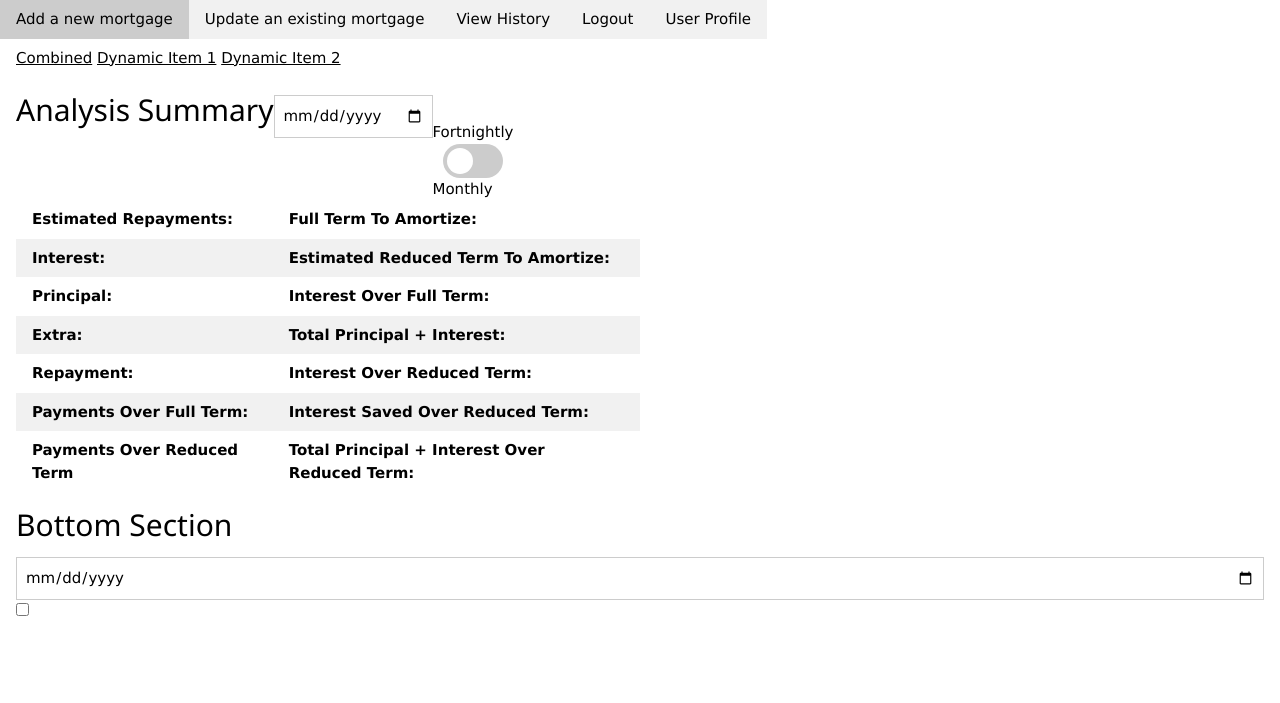
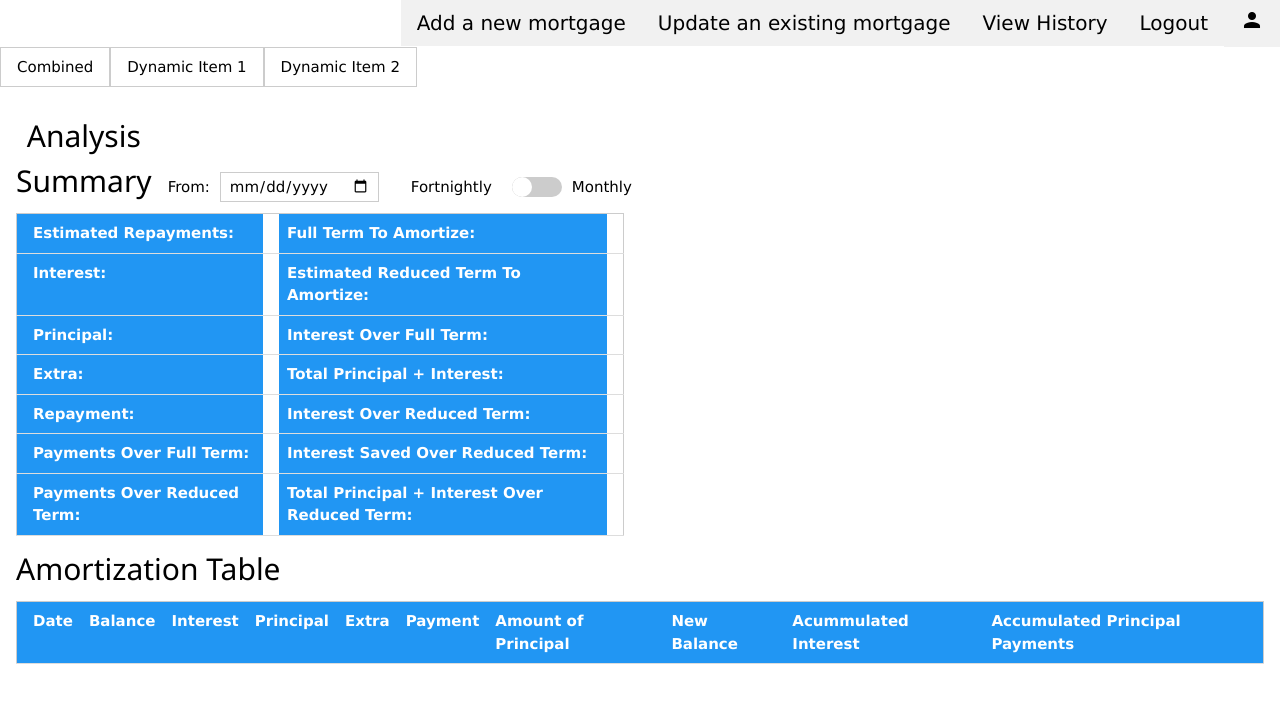
Before and after one commit to ShoutasterJump/BAP-MortgageCalculator, a Flask app: template templates/index.html in a window 1280 px wide. Shown: the top 703 px of the page. Run offline with Flask 3, Linux system fonts and the light colour scheme; the template is opened without the code that fills it, so the values that code supplies are empty.

Commit message:
Index and logout complete

```diff
--- a/app.py
+++ b/app.py
@@ -54,3 +54,7 @@ def register():
     else:
         error = 'An error has occured - please try again'
         return render_template('register.html', error=error)
+
+@app.route('/logout')
+def logout():
+    return render_template('login.html')
--- a/static/styles.css
+++ b/static/styles.css
@@ -1,9 +1,8 @@
 /* The switch - the box around the slider */
 .switch {
-    position: relative;
-    display: inline-block;
-    width: 60px;
-    height: 34px;
+    display: flex;
+    align-items: center;
+    gap: 10px;
 }
 
 /* Hide default HTML checkbox */
@@ -15,48 +14,50 @@
 
 /* The slider */
 .slider {
-    position: absolute;
+    position: relative;
     cursor: pointer;
-    top: 0;
-    left: 0;
-    right: 0;
-    bottom: 0;
+    display: inline-block;
+    width: 50px;
+    height: 20px;
     background-color: #ccc;
+    border-radius: 34px;
     -webkit-transition: .4s;
     transition: .4s;
+    overflow: hidden;
 }
 
 .slider:before {
     position: absolute;
     content: "";
-    height: 26px;
-    width: 26px;
-    left: 4px;
-    bottom: 4px;
+    height: 20px;
+    width: 20px;
+    left: 2px;
+    top: 0;
+    transform: translate(0, -50%);
     background-color: white;
+    border-radius: 50%;
     -webkit-transition: .4s;
     transition: .4s;
+    transform: translateX(-2px);
 }
 
 input:checked + .slider {
     background-color: #2196F3;
 }
 
-input:focus + .slider {
-    box-shadow: 0 0 1px #2196F3;
+input:checked + .slider:before {
+    transform: translateX(30px);
 }
 
-input:checked + .slider:before {
-    -webkit-transform: translateX(26px);
-    -ms-transform: translateX(26px);
-    transform: translateX(26px);
+.w3-input[type="date"] {
+    height: 30px;
 }
 
-/* Rounded sliders */
-.slider.round {
-    border-radius: 34px;
+.w3-cell-bottom {
+    vertical-align: bottom;
 }
 
-.slider.round:before {
-    border-radius: 50%;
+.w3-flex {
+    display: flex;
+    align-items: center;
 }
--- a/templates/index.html
+++ b/templates/index.html
@@ -3,126 +3,142 @@
 <head>
   <meta name="viewport" content="width=device-width, initial-scale=1">
   <link rel="stylesheet" href="https://www.w3schools.com/w3css/4/w3.css">
+  <link rel="stylesheet" href="https://fonts.googleapis.com/icon?family=Material+Icons">
   <link rel="stylesheet" href="{{ url_for('static', filename='styles.css') }}">
   <title>Mortgage Calculator</title>
 </head>
 <body>
 
-<!-- Header Section -->
+<!-- Header Section --> <!--Whole section needs css styling for different widow sizes-->
+<div class="w3-right">
   <div class="w3-bar">
     <!-- Right Menu -->
-  <button class="w3-bar-item w3-button w3-light-grey">Add a new mortgage</button>
-  <button class="w3-bar-item w3-button w3-light-grey">Update an existing mortgage</button>
-  <button class="w3-bar-item w3-button w3-light-grey">View History</button>
-  <button class="w3-bar-item w3-button w3-light-grey">Logout</button>
-  <button class="w3-bar-item w3-button w3-light-grey">User Profile</button>
+    <button class="w3-bar-item w3-button w3-light-grey" style="font-size:20px">Add a new mortgage</button>
+    <button class="w3-bar-item w3-button w3-light-grey" style="font-size:20px">Update an existing mortgage</button>
+    <button class="w3-bar-item w3-button w3-light-grey" style="font-size:20px">View History</button>
+    <button id="logoutButton" class="w3-bar-item w3-button w3-light-grey" style="font-size:20px" onclick="logout()">Logout</button>
+    <button class="w3-bar-item w3-button w3-light-grey"><i class="material-icons" style="font-size:24px">person</i></button>
   </div>
 </div>
-<div class="w3-bar">
+<div class="w3-bar w3-left">
   <!-- Left Menu -->
-  <div class="w3-bar-item">
-    <a href="#">Combined</a>
-    <a href="#">Dynamic Item 1</a>
-    <a href="#">Dynamic Item 2</a>
+  <button href="#" class="w3-bar-item w3-button w3-border">Combined</button>
+  <button href="#" class="w3-bar-item w3-button w3-border">Dynamic Item 1</button>
+  <button href="#" class="w3-bar-item w3-button w3-border">Dynamic Item 2</button>
+</div>
+
+<!-- Main Content Sections -->
+<div class="w3-row">
+  <!-- Left Section -->
+  <div class="w3-col s6 w3-margin-top">
+    <div class="w3-container"> <!--style="padding-right: 0"-->
+      <div class="w3-cell-row">
+        <div class="w3-container w3-cell w3-center" style="padding: 0">
+          <h2>Analysis Summary</h2>
+        </div>
+        <div class="w3-container w3-cell w3-center w3-cell-bottom">
+          <div class="w3-flex">
+            <p style="display: inline-block; margin-right: 10px;">From:</p>
+            <input type="date" id="dateInput" class="w3-input w3-border" style="display: inline-block">
+          </div>
+        </div>
+        <div class="w3-container w3-cell w3-center w3-toggle-switch w3-cell-bottom">
+          <label class="switch">
+            <p>Fortnightly</p>
+            <input type="checkbox">
+            <span class="slider round"></span>
+            <p>Monthly</p>
+          </label>
+        </div>
       </div>
     </div>
 
-<!-- Main Content Sections -->
-<div class="w3-container w3-row">
-
-  <!-- Top Left Section -->
-  <div class="w3-col s6">
-    <div class="w3-cell w3-center">
-      <h2>Analysis Summary</h2>
-    </div>
-    <div class="w3-cell w3-center">
-      <!-- Date Selection Box -->
-      <input type="date" class="w3-input w3-border">
-    </div>
-    <div class="w3-cell w3-center">
-      <!-- Toggle Switch -->
-      <div class="w3-row">
-        <p class="w3-cell w3-center">Fortnightly</p>
-        <label class="switch w3-cell w3-center" height=50px>
-          <input type="checkbox">
-          <span class="slider round"></span>
-        </label>
-        <p class="w3-cell w3-center">Monthly</p>
-      </div>
-    </div>
-    <div class="w3-row">
-      <div>
     <!-- Fixed Table -->
-        <table class="w3-table w3-striped w3-hoverable">
+    <div class="w3-container">
+      <table class="w3-table w3-border w3-bordered w3-hoverable">
         <tr>
-            <th>Estimated Repayments:</th>
-            <th></th>
-            <th>Full Term To Amortize:</th>
-            <th></th>
+          <th class="w3-blue">Estimated Repayments:</th>
+          <td></td>
+          <th class="w3-blue">Full Term To Amortize:</th>
+          <td></td>
         </tr>
         <tr>
-            <th>Interest:</th>
-            <th></th>
-            <th>Estimated Reduced Term To Amortize:</th>
-            <th></th>
+          <th class="w3-blue">Interest:</th>
+          <td></td>
+          <th class="w3-blue">Estimated Reduced Term To Amortize:</th>
+          <td></td>
         </tr>
         <tr>
-            <th>Principal:</th>
-            <th></th>
-            <th>Interest Over Full Term:</th>
-            <th></th>
+          <th class="w3-blue">Principal:</th>
+          <td></td>
+          <th class="w3-blue">Interest Over Full Term:</th>
+          <td></td>
         </tr>
         <tr>
-            <th>Extra:</th>
-            <th></th>
-            <th>Total Principal + Interest:</th>
-            <th></th>
+          <th class="w3-blue">Extra:</th>
+          <td></td>
+          <th class="w3-blue">Total Principal + Interest:</th>
+          <td></td>
         </tr>
         <tr>
-            <th>Repayment:</th>
-            <th></th>
-            <th>Interest Over Reduced Term:</th>
-            <th></th>
+          <th class="w3-blue">Repayment:</th>
+          <td></td>
+          <th class="w3-blue">Interest Over Reduced Term:</th>
+          <td></td>
         </tr>
         <tr>
-            <th>Payments Over Full Term:</th>
-            <th></th>
-            <th>Interest Saved Over Reduced Term:</th>
-            <th></th>
+          <th class="w3-blue">Payments Over Full Term:</th>
+          <td></td>
+          <th class="w3-blue">Interest Saved Over Reduced Term:</th>
+          <td></td>
         </tr>
         <tr>
-            <th>Payments Over Reduced Term</th>
-            <th></th>
-            <th>Total Principal + Interest Over Reduced Term:</th>
-            <th></th>
+          <th class="w3-blue">Payments Over Reduced Term:</th>
+          <td></td>
+          <th class="w3-blue">Total Principal + Interest Over Reduced Term:</th>
+          <td></td>
         </tr>
       </table>
     </div>
   </div>
-  </div>
 
   <!-- Top Right Section -->
-  <div class="w3-col s6">
+  <div class="w3-col s6" style="display: flex; height: 100%">
+    <div class="w3-container" style="height: 100%; padding-left: 0">
+      <div class="w3-cell-row" style="height: 100%">
+        <div class="w3-cell w3-center" style="height: 100%">
           <!-- Placeholder for Graph -->
-    <div id="graphPlaceholder" class="w3-card-4"></div>
+          <div id="graphPlaceholder" style="height: 100%"></div>
+        </div>
+      </div>
+    </div>
   </div>
 </div>
 
 <!-- Bottom Section -->
 <div class="w3-container">
-  <h2>Bottom Section</h2>
-  <!-- Dynamically Rendered Table -->
-  <table class="w3-table-all">
-    <!-- Table content goes here -->
+  <h2>Amortization Table</h2>
+  <table class="w3-table w3-border w3-bordered w3-hoverable">
+    <tr>
+      <th class="w3-blue">Date</th>
+      <th class="w3-blue">Balance</th>
+      <th class="w3-blue">Interest</th>
+      <th class="w3-blue">Principal</th>
+      <th class="w3-blue">Extra</th>
+      <th class="w3-blue">Payment</th>
+      <th class="w3-blue">Amount of Principal</th>
+      <th class="w3-blue">New Balance</th>
+      <th class="w3-blue">Acummulated Interest</th>
+      <th class="w3-blue">Accumulated Principal Payments</th>
+    </tr>
   </table>
-  <!-- Date Selection Box for Bottom Table -->
-  <input type="date" class="w3-input w3-border">
-  <!-- Toggle Switch for Bottom Table -->
-  <label class="w3-switch">
-    <input type="checkbox">
-    <span class="w3-slider"></span>
-  </label>
 </div>
+
+<script>
+  function logout() {
+      window.location.href = '/logout';  // Redirect to the logout endpoint
+  }
+</script>
 
 </body>
 </html>
```
Lines whose indentation alone changed are shown as unchanged.
